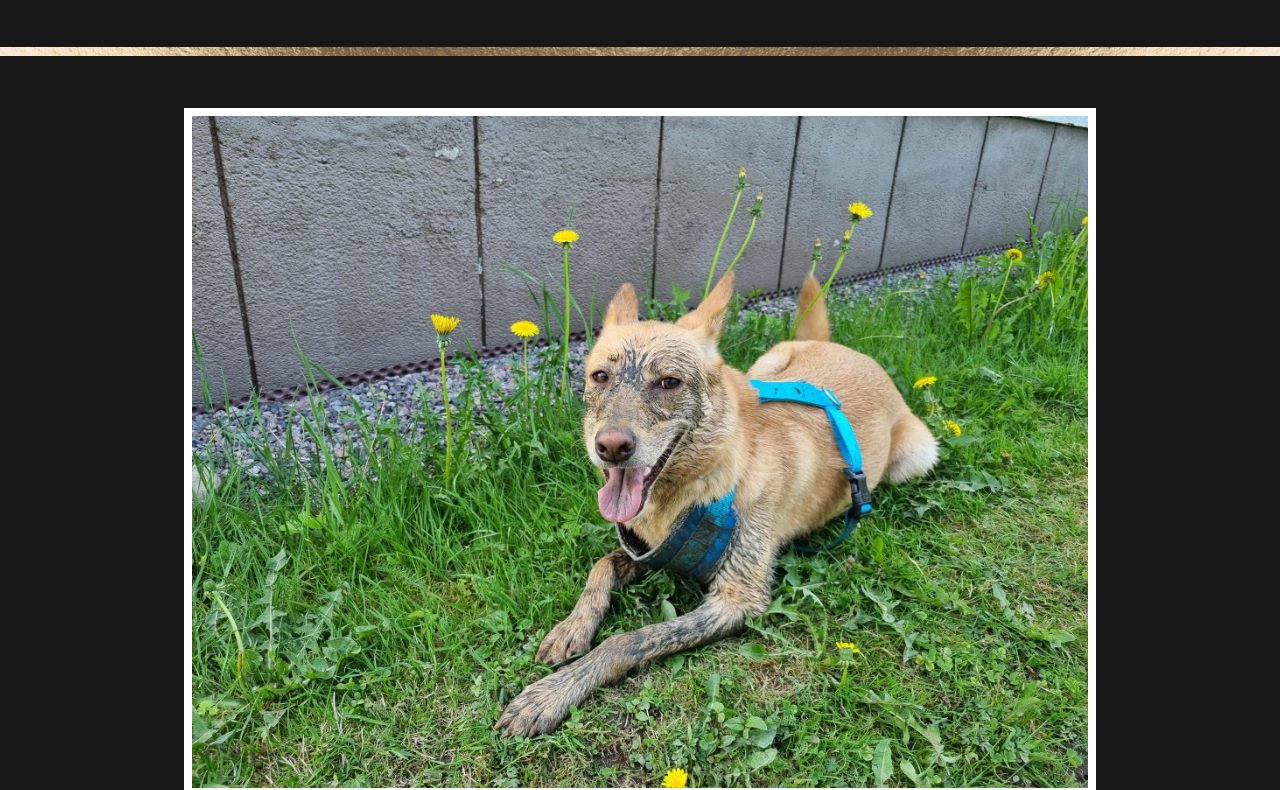
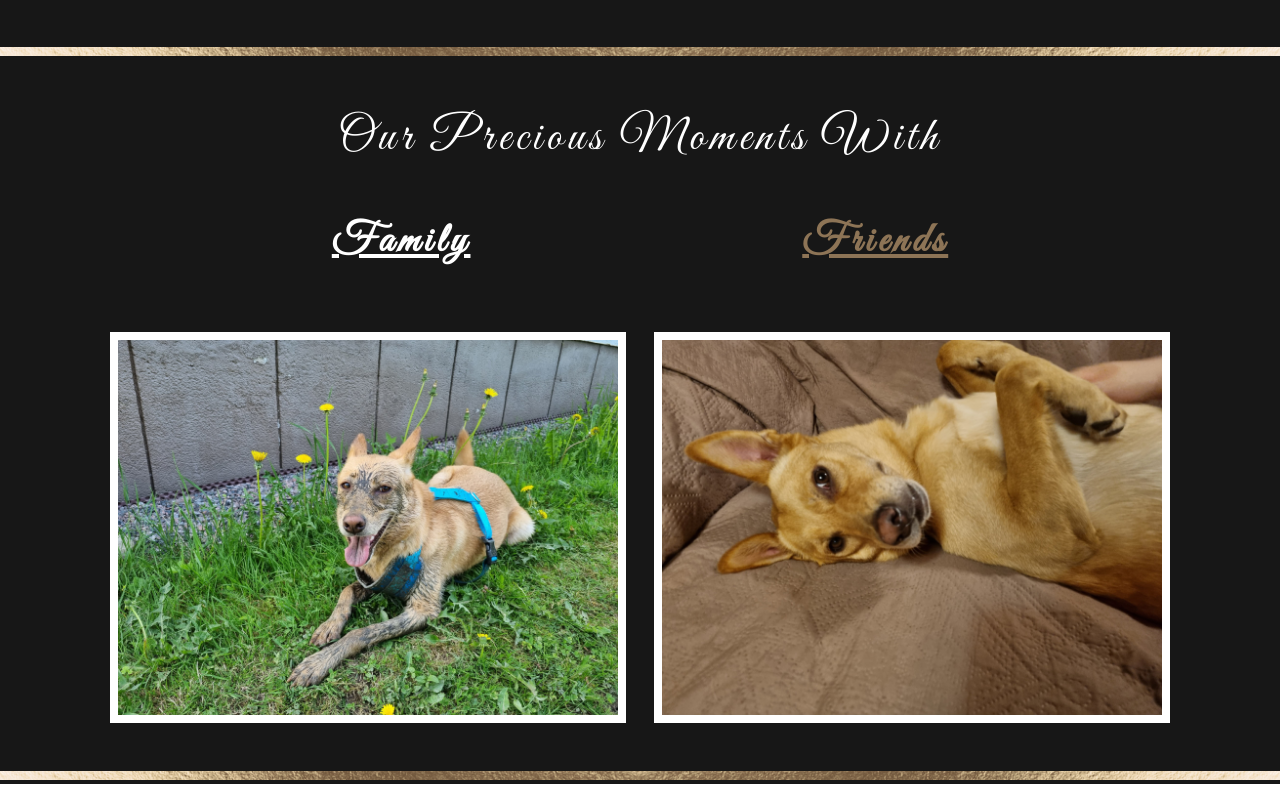
Before and after one commit to ngkimtran/nhu-reinis-wedding, a React (Create React App) app: page /gallery/friends in a window 1280 px wide. Before the commit this address led to /. Shown: the part 394-1184 px from the top of the page. Built offline with nearby package versions, Linux system fonts and the light colour scheme; the HTML template or start-up script is replaced by a standard one.

Commit message:
Refactor gallery and make styling changes

```diff
--- a/src/App.css
+++ b/src/App.css
@@ -1,7 +1,7 @@
 /* Variables */
 :root {
-  --defaultWith: 70vw;
-  --smallWith: 40vw;
+  --defaultWidth: 70vw;
+  --smallWidth: 40vw;
   --maxWidth: 40rem;
   --fullWidth: 100vw;
   --mainWhite: #fff;
@@ -113,16 +113,38 @@ ul {
 }
 
 .intro-img {
-  width: var(--defaultWith);
+  width: var(--defaultWidth);
   border: var(--primaryBorder);
 }
 
 /* Gallery */
 .gallery-container {
-  min-height: 80vh;
+  min-height: 60vh;
+  width: var(--defaultWidth);
+  max-width: var(--fullWidth);
+}
+
+.gallery-nav {
+  width: var(--fullWidth);
+  display: flex;
+  align-items: center;
+  justify-content: space-evenly;
+  font-family: "Great Vibes", cursive;
+  letter-spacing: var(--letterSpacing);
   margin: var(--defaultMargin);
-  width: var(--defaultWith);
-  max-width: var(--fullWith);
+}
+
+.gallery-nav a {
+  color: var(--mainWhite);
+}
+.gallery-nav a.active {
+  color: var(--mainGold);
+}
+
+.picture-list-grid {
+  margin: var(--defaultMargin);
+  width: var(--defaultWidth);
+  max-width: var(--fullWidth);
   display: grid;
   row-gap: 2rem;
   column-gap: 12rem;
@@ -131,9 +153,33 @@ ul {
   justify-items: center;
 }
 
+.picture-list-container {
+  width: var(--fullWidth);
+}
+
 .gallery-img {
   width: 500px;
   border: var(--primaryBorder);
+}
+
+.instruction-container {
+  margin-top: 5rem;
+  font-family: "Great Vibes", cursive;
+  letter-spacing: var(--letterSpacing);
+  width: var(--fullWidth);
+}
+
+.instruction-text {
+  margin: 3rem 1rem 0;
+}
+
+.collage-container {
+  margin-top: 1rem;
+}
+
+.collage {
+  width: var(--fullWidth);
+  object-fit: cover;
 }
 
 /* Event */
@@ -146,7 +192,7 @@ ul {
 
 .event-container {
   border: var(--secondaryBorder);
-  width: var(--smallWith);
+  width: var(--smallWidth);
   margin: var(--defaultMarginBig);
   padding: 2rem 3rem;
 }
@@ -164,6 +210,7 @@ ul {
   .events-container {
     min-height: 60vh;
   }
+
   .intro-content {
     margin: 7rem 0 5rem 0;
   }
@@ -185,7 +232,7 @@ ul {
   }
 
   .intro-img {
-    width: 100vw;
+    width: var(--fullWidth);
     border: none;
   }
 
@@ -205,7 +252,7 @@ ul {
     font-size: 1.5rem;
   }
 
-  .gallery-container {
+  .picture-list-grid {
     grid-template-columns: auto;
   }
 
@@ -256,6 +303,10 @@ ul {
   .gallery-img {
     width: 65vw;
   }
+
+  .instruction-container {
+    margin-top: 4rem;
+  }
 }
 @media screen and (max-width: 380px) {
   .navbar-title {
@@ -294,4 +345,8 @@ ul {
   .intro-text {
     margin-top: 2.5rem;
   }
+
+  .instruction-container {
+    margin-top: 3rem;
+  }
 }
--- a/src/App.js
+++ b/src/App.js
@@ -4,13 +4,20 @@ import { Routes, Route, Navigate } from "react-router-dom";
 import Home from "./pages/Home";
 import Gallery from "./pages/Gallery";
 import MainEvents from "./pages/MainEvents";
+import WithFamily from "./components/WithFamily";
+import WithFriends from "./components/WithFriends";
+import Instruction from "./components/Instruction";
 
 function App() {
   return (
     <div className="App">
       <Routes>
         <Route path="/" element={<Home />} />
-        <Route path="/gallery" element={<Gallery />} />
+        <Route path="/gallery" element={<Gallery />}>
+          <Route index path="" element={<Instruction />} />
+          <Route index path="family" element={<WithFamily />} />
+          <Route path="friends" element={<WithFriends />} />
+        </Route>
         <Route path="/events" element={<MainEvents />} />
         <Route path="*" element={<Navigate to="/" />} />
       </Routes>
--- /dev/null
+++ b/src/components/Instruction.js
@@ -0,0 +1,20 @@
+import React from "react";
+import test from "../images/test.png";
+
+const Instruction = () => {
+  return (
+    <div className="instruction-container">
+      <div className="instruction-text">
+        <p className="text-medium">
+          Click a category above to see the beautiful pictures!
+        </p>
+      </div>
+      <div className="collage-container">
+        <img className="collage" src={test} alt="" />
+        <img className="collage" src={test} alt="" />
+      </div>
+    </div>
+  );
+};
+
+export default Instruction;
--- /dev/null
+++ b/src/components/WithFamily.js
@@ -0,0 +1,16 @@
+import React from "react";
+import intro_pic from "../images/intro_pic.jpg";
+import kick_test_2 from "../images/kick_test_2.jpg";
+
+const WithFamily = () => {
+  return (
+    <div className="picture-list-container">
+      <div className="picture-list-grid">
+        <img className="gallery-img" src={intro_pic} alt="" />
+        <img className="gallery-img" src={kick_test_2} alt="" />
+      </div>
+    </div>
+  );
+};
+
+export default WithFamily;
--- /dev/null
+++ b/src/components/WithFriends.js
@@ -0,0 +1,16 @@
+import React from "react";
+import intro_pic from "../images/intro_pic.jpg";
+import kick_test_2 from "../images/kick_test_2.jpg";
+
+const WithFriends = () => {
+  return (
+    <div className="picture-list-container">
+      <div className="picture-list-grid">
+        <img className="gallery-img" src={intro_pic} alt="" />
+        <img className="gallery-img" src={kick_test_2} alt="" />
+      </div>
+    </div>
+  );
+};
+
+export default WithFriends;
--- a/src/pages/Gallery.js
+++ b/src/pages/Gallery.js
@@ -1,16 +1,30 @@
 import React from "react";
 import Footer from "../components/Footer";
 import Header from "../components/Header";
-import intro_pic from "../images/intro_pic.jpg";
-import kick_test_2 from "../images/kick_test_2.jpg";
+import { NavLink, Outlet } from "react-router-dom";
+import Headline from "../components/Headline";
 
 const Gallery = () => {
   return (
     <div className="gallery-page">
       <Header />
+      <Headline>Our Precious Moments With</Headline>
       <div className="gallery-container">
-        <img className="gallery-img" src={intro_pic} alt="" />
-        <img className="gallery-img" src={kick_test_2} alt="" />
+        <div className="gallery-nav">
+          <NavLink
+            to="/gallery/family"
+            className={({ isActive }) => (isActive ? "active" : undefined)}
+          >
+            <p className="text-large">Family</p>
+          </NavLink>
+          <NavLink
+            to="/gallery/friends"
+            className={({ isActive }) => (isActive ? "active" : undefined)}
+          >
+            <p className="text-large">Friends</p>
+          </NavLink>
+        </div>
+        <Outlet />
       </div>
       <Footer />
     </div>
```
Also changed, not shown: src/pages/RSVP.js (deleted, +0 -155 lines), src/images/test.png (added).
